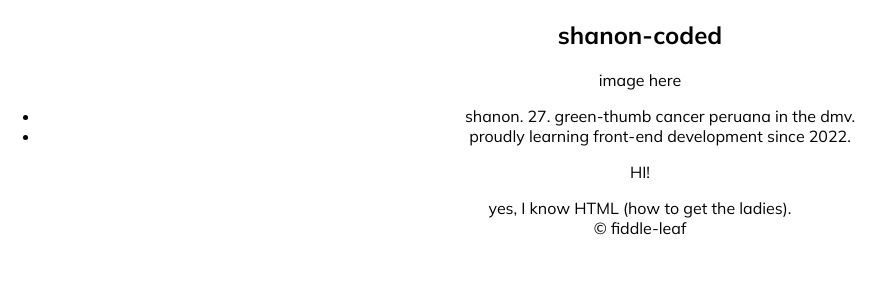
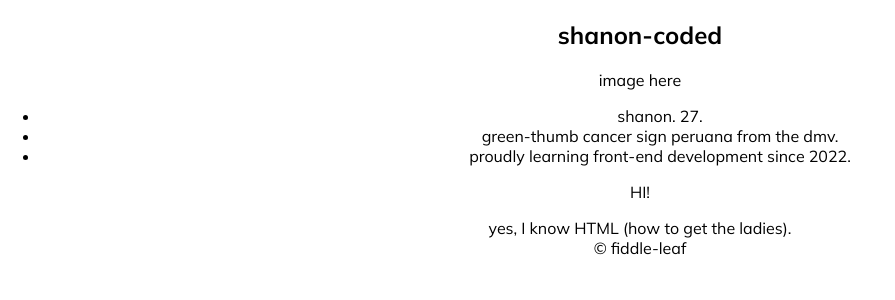
Before and after one commit to fiddle-leaf/shanon-coded, a React (Create React App) app: page / in a window 1280 px wide. Shown: the top 300 px of the page, without its empty margins (0-895 px from the left). Built offline with nearby package versions, Linux system fonts and the light colour scheme.

Commit message:
Edit about-me text

```diff
--- a/src/components/header/about/About.js
+++ b/src/components/header/about/About.js
@@ -4,7 +4,8 @@ export default function About(props) {
     return ( <div>
         <div>image here</div>
         <ul>
-            <li>shanon. 27. green-thumb cancer peruana in the dmv.</li>
+            <li>shanon. 27. </li>
+                <li>green-thumb cancer sign peruana from the dmv.</li>
             <li>proudly learning front-end development since 2022.</li>
         </ul>
     </div>);
```
